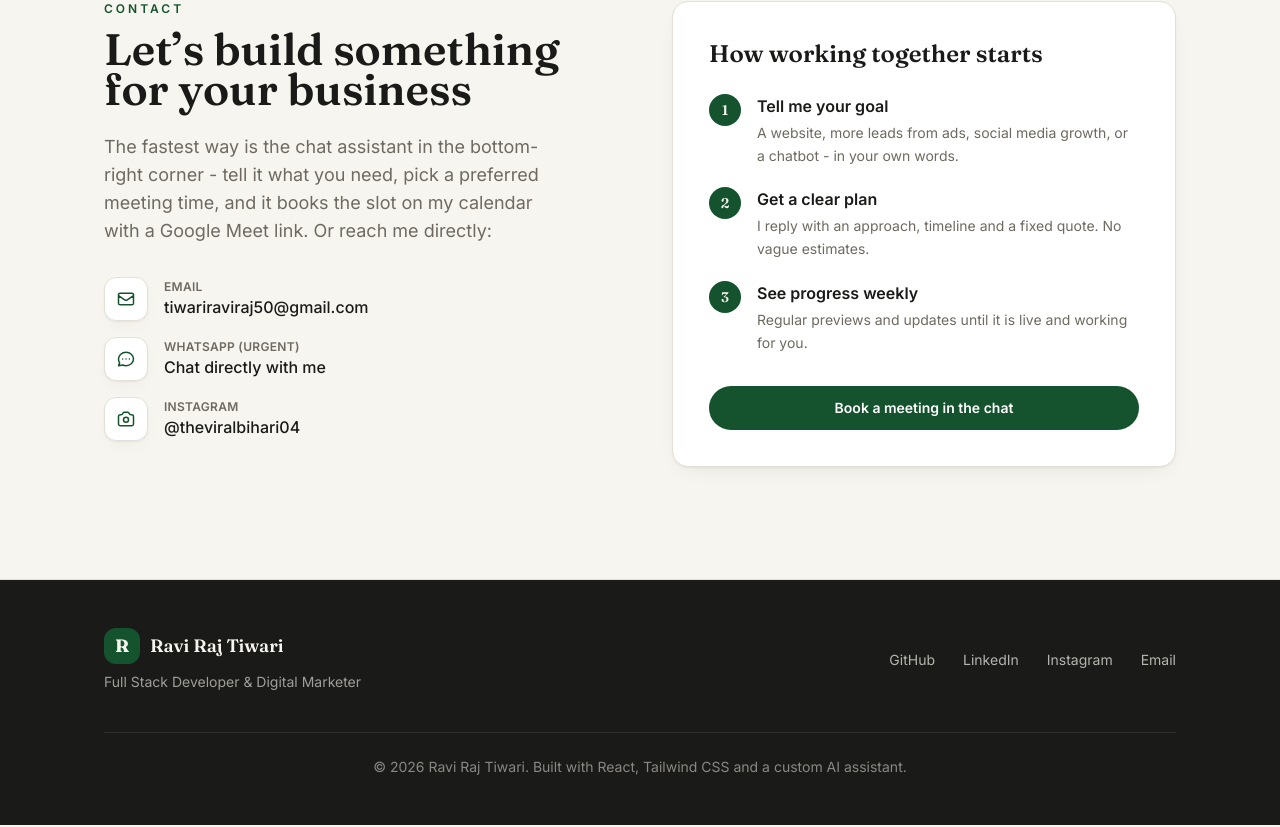
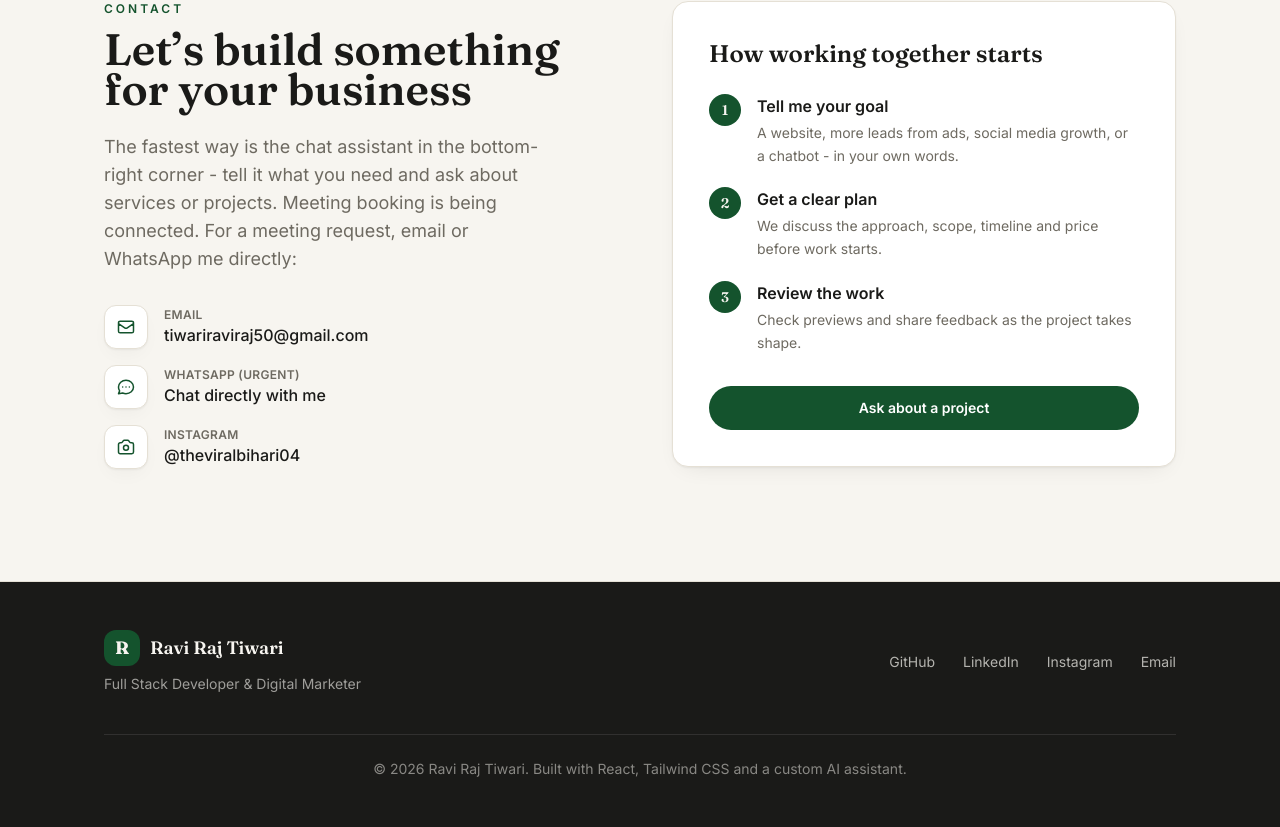
Before and after one commit to RajCoder9931/Protfolio-main, a React (Vite) app: page / in a window 1280 px wide. Shown: the part 8592-9419 px from the top of the page. Built offline with nearby package versions, Linux system fonts and the light colour scheme.

Commit message:
Update contact section and meeting booking details

```diff
--- a/src/components/Contact.tsx
+++ b/src/components/Contact.tsx
@@ -10,8 +10,8 @@ const Contact = () => {
             <h2 className="section-title">Let’s build something for your business</h2>
             <p className="mt-6 max-w-md text-base leading-relaxed text-ink-muted sm:text-lg">
               The fastest way is the chat assistant in the bottom-right corner - tell it what
-              you need, pick a preferred meeting time, and it books the slot on my calendar
-              with a Google Meet link. Or reach me directly:
+              you need and ask about services or projects. Meeting booking is being connected.
+              For a meeting request, email or WhatsApp me directly:
             </p>
 
             <ul className="mt-8 space-y-4">
@@ -56,8 +56,8 @@ const Contact = () => {
             <ol className="mt-6 space-y-5">
               {[
                 ['Tell me your goal', 'A website, more leads from ads, social media growth, or a chatbot - in your own words.'],
-                ['Get a clear plan', 'I reply with an approach, timeline and a fixed quote. No vague estimates.'],
-                ['See progress weekly', 'Regular previews and updates until it is live and working for you.'],
+                ['Get a clear plan', 'We discuss the approach, scope, timeline and price before work starts.'],
+                ['Review the work', 'Check previews and share feedback as the project takes shape.'],
               ].map(([title, body], i) => (
                 <li key={i} className="flex gap-4">
                   <span className="flex h-8 w-8 shrink-0 items-center justify-center rounded-full bg-accent font-serif text-sm font-semibold text-paper">
@@ -74,7 +74,7 @@ const Contact = () => {
               className="btn-primary mt-8 w-full"
               onClick={() => window.dispatchEvent(new CustomEvent('open-portfolio-chat', { detail: { booking: true } }))}
             >
-              Book a meeting in the chat
+              Ask about a project
             </button>
           </div>
         </div>
```
